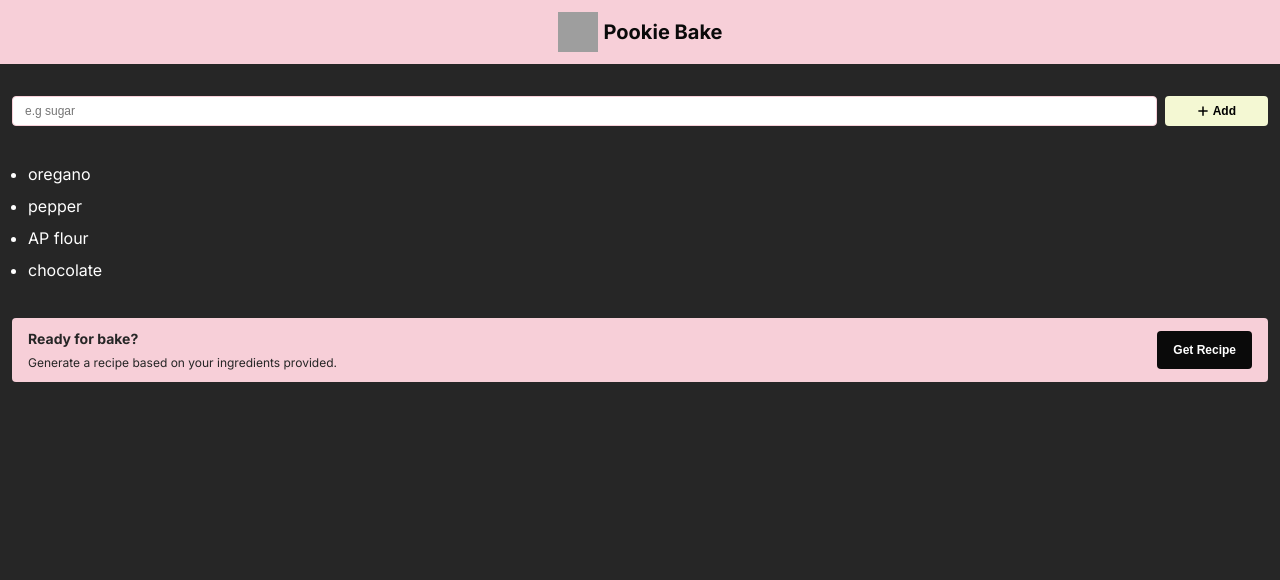
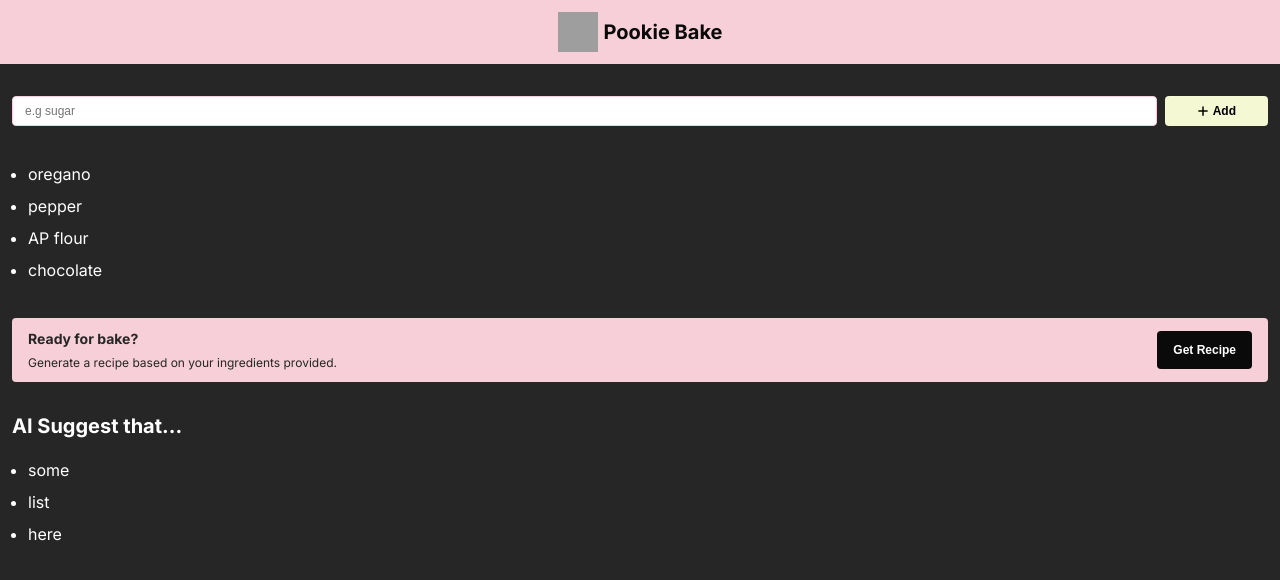
Before and after one commit to jgonzales-ibarrola/bake-recipe-app, a React (Vite) app: page / in a window 1280 px wide. Both pictures are taken after a click on the button "Get Recipe". Shown: the top 580 px of the page. Built offline with nearby package versions, Linux system fonts and the light colour scheme; grey boxes are pictures that could not be loaded.

Commit message:
feat: AI Suggestion Component

```diff
--- /dev/null
+++ b/src/components/AISuggestions.tsx
@@ -0,0 +1,14 @@
+const AISuggestions = () => {
+  return (
+    <section className="AISuggestions">
+      <h2>AI Suggest that...</h2>
+      <ul>
+        <li>some</li>
+        <li>list</li>
+        <li>here</li>
+      </ul>
+    </section>
+  )
+}
+
+export default AISuggestions
--- a/src/components/Button.tsx
+++ b/src/components/Button.tsx
@@ -4,9 +4,9 @@ interface ButtonProps extends ButtonHTMLAttributes<HTMLButtonElement> {
   children: ReactNode
 }
 
-const Button = ({children, className, style, type} : ButtonProps) => {
+const Button = ({children, className, style, type, onClick} : ButtonProps) => {
   return (
-    <button type={type} className={`custom-button ${className}`} style={style}>
+    <button type={type} className={`custom-button ${className}`} style={style} onClick={onClick}>
       {children}
     </button>
   )
--- a/src/components/GetRecipe.tsx
+++ b/src/components/GetRecipe.tsx
@@ -1,6 +1,8 @@
 import Button from "./Button"
 
-const GetRecipe = () => {
+const GetRecipe = ({onGetRecipe} : {
+  onGetRecipe: () => void;
+}) => {
   return (
     <div className="get-recipe">
       <div className="get-recipe--desc">
@@ -8,7 +10,7 @@ const GetRecipe = () => {
         <p>Generate a recipe based on your ingredients provided.</p>
       </div>
 
-      <Button type="button" className="get-recipe-cta">Get Recipe</Button>
+      <Button type="button" className="get-recipe-cta" onClick={onGetRecipe}>Get Recipe</Button>
     </div>
   )
 }
--- a/src/components/IngredientsList.tsx
+++ b/src/components/IngredientsList.tsx
@@ -1,9 +1,16 @@
+import { useState } from "react";
+import AISuggestions from "./AISuggestions";
 import GetRecipe from "./GetRecipe";
 
-const IngredientsList = ({ingredients} : {ingredients: string[]}) => {
+const IngredientsList = ({ ingredients }: { ingredients: string[] }) => {
+	const [aiSuggestion, setAISuggestion] = useState("");
 	const ingredientList = ingredients.map((ingredient, idx) => (
 		<li key={idx}>{ingredient}</li>
 	));
+
+	function handleGetRecipe() {
+		setAISuggestion('truth')
+	}
 
 	return (
 		<div className="ingredients-list">
@@ -13,7 +20,9 @@ const IngredientsList = ({ingredients} : {ingredients: string[]}) => {
 				<h2>Add ingredients...</h2>
 			)}
 
-      <GetRecipe />
+			{ingredients.length > 3 && <GetRecipe onGetRecipe={handleGetRecipe} />}
+
+			{aiSuggestion && <AISuggestions />}
 		</div>
 	);
 };
--- a/src/index.css
+++ b/src/index.css
@@ -142,3 +142,7 @@ main {
   color: white;
   padding: 12px 16px;
 }
+
+.AISuggestions h2 {
+  margin-bottom: 16px;
+}
```
